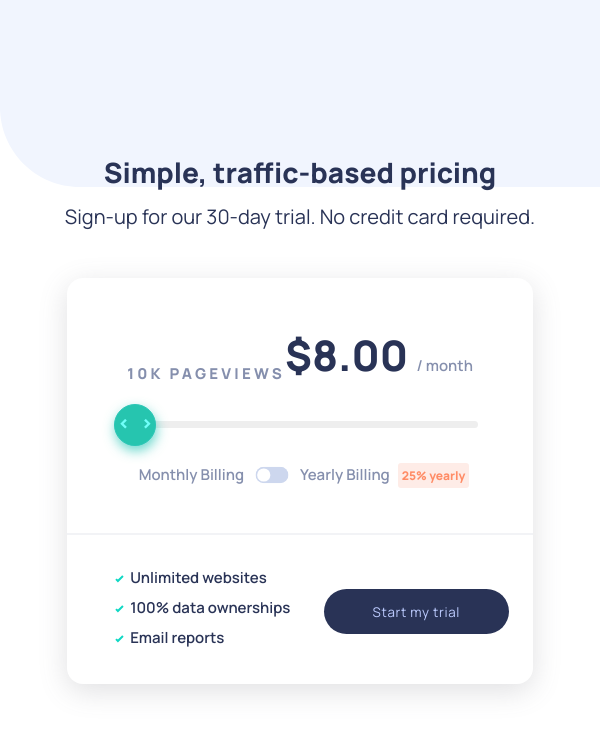
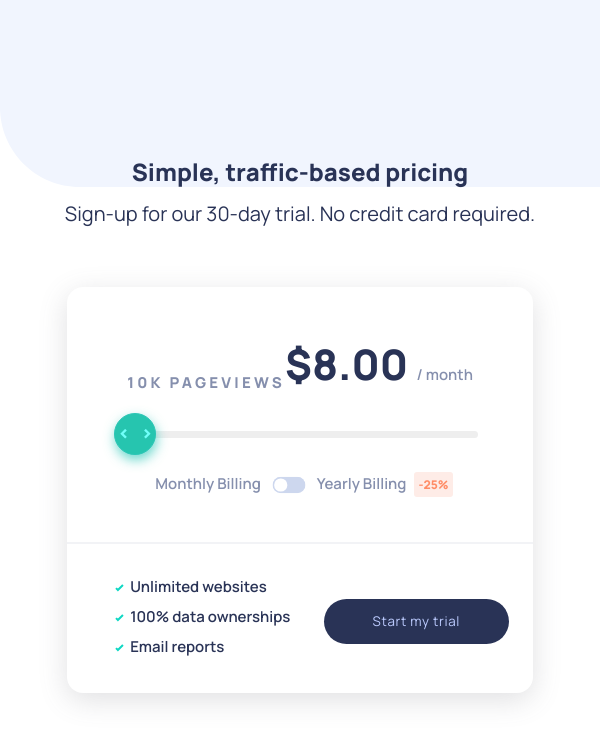
Before and after one commit to othewebdev/pricing-interactive, a React (Create React App) app: page / in a window 600 px wide. Shown: the top 742 px of the page. Built offline with nearby package versions, Linux system fonts and the light colour scheme.

Commit message:
[PI-7] Discount logic

```diff
--- a/src/components/Header/styles.css
+++ b/src/components/Header/styles.css
@@ -18,8 +18,15 @@ p {
   margin: 36px 0;
 }
 
-@media screen and (min-width: 500px) {
+@media screen and (max-width: 720px) {
+  .HeaderContainer {
+    color: hsl(227, 35%, 25%);
+    margin: 48px 0;
+  }
   h1 {
-    font-size: 28px;
+    font-size: 24px;
+  }
+  .p {
+    font-size: 12px;
   }
 }
--- a/src/components/PricingTool/PricingTool.jsx
+++ b/src/components/PricingTool/PricingTool.jsx
@@ -8,9 +8,13 @@ const PricingTool = () => {
   const [price, setPrice] = useState(8);
   const [pageviews, setPageviews] = useState("10k");
   const [isYearly, setIsYearly] = useState(false);
+  const [isMonthly, setMonthly] = useState(price);
+  const [isMobile, setIsMobile] = useState(false);
   const optionLabels = ["yes", "no"];
 
-  const [isMobile, setIsMobile] = useState(false);
+  const handleButton = () => {
+    window.location.reload(false);
+  };
 
   const handleResize = () => {
     if (window.innerWidth < 720) {
@@ -46,10 +50,6 @@ const PricingTool = () => {
     }
   }, [price]);
 
-  const handleButton = () => {
-    window.location.reload(false);
-  };
-
   return (
     <div className="Container">
       <div className="Top">
@@ -57,7 +57,7 @@ const PricingTool = () => {
           <span className="Pageviews">{pageviews} pageviews</span>
           {!isMobile && (
             <div className="PriceContainer">
-              <span>${price}.00 </span>
+              <span>${isYearly ? price * 0.75 : price}.00 </span>
               <span>{isYearly ? " / year" : " / month"}</span>
             </div>
           )}
@@ -66,17 +66,18 @@ const PricingTool = () => {
           currentPrice={price}
           updateMainPrice={setPrice}
           resetYearly={setIsYearly}
-          isYearly
         />
         {isMobile && (
           <div className="MobilePriceContainer">
-            <span>${price}.00 </span>
+            <span>${isYearly ? price * 0.75 : price}.00 </span>
             <span>{isYearly ? " / year" : " / month"}</span>
           </div>
         )}
         <Toggle
           id="yearly"
+          isMobile
           checked={isYearly}
+          setIsYearly
           onChange={setIsYearly}
           optionLabels
         />
--- a/src/components/PricingTool/styles.css
+++ b/src/components/PricingTool/styles.css
@@ -11,12 +11,6 @@
   transition: 0.2s ease all;
   box-shadow: rgba(100, 100, 111, 0.2) 0px 7px 29px 0px;
   border-radius: 16px;
-}
-
-@media screen and (min-width: 700px) {
-  .Container {
-    min-width: 700px;
-  }
 }
 
 .Top {
@@ -59,12 +53,6 @@ hr {
   margin-top: 30px;
   margin-bottom: 5px;
   border: 1px solid hsla(225, 20%, 60%, 0.11);
-}
-
-@media screen and (max-width: 700px) {
-  hr {
-    margin-top: 0px;
-  }
 }
 
 .Bottom {
@@ -114,3 +102,18 @@ hr {
   font-weight: 800;
   margin: 25px 0;
 }
+
+@media screen and (min-width: 720px) {
+  .Container {
+    min-width: 700px;
+  }
+}
+
+@media screen and (max-width: 720px) {
+  hr {
+    margin-top: 0px;
+  }
+  .Header {
+    justify-content: center;
+  }
+}
--- a/src/components/Slider/Slider.jsx
+++ b/src/components/Slider/Slider.jsx
@@ -3,12 +3,7 @@ import InputRange from "react-input-range";
 import "./styles.css";
 import "react-input-range/lib/css/index.css";
 
-const RangeSlider = ({
-  currentPrice,
-  updateMainPrice,
-  resetYearly,
-  isYearly,
-}) => {
+const RangeSlider = ({ currentPrice, updateMainPrice, resetYearly }) => {
   const priceFilter = (value) => {
     switch (value) {
       case 20:
@@ -28,7 +23,6 @@ const RangeSlider = ({
 
   const updatePrice = (updatedPrice) => {
     updateMainPrice(updatedPrice);
-    resetYearly(false);
   };
 
   return (
--- a/src/components/Toggle/Toggle.jsx
+++ b/src/components/Toggle/Toggle.jsx
@@ -1,7 +1,7 @@
 import React from "react";
 import "./styles.css";
 
-const Toggle = ({ id, checked, onChange, optionLabels }) => {
+const Toggle = ({ id, checked, onChange, optionLabels, isMobile }) => {
   return (
     <div className="ToggleContainer">
       <label>Monthly Billing</label>
@@ -24,7 +24,7 @@ const Toggle = ({ id, checked, onChange, optionLabels }) => {
         </label>
       </div>
       <label>Yearly Billing</label>
-      <small className="discount">25% yearly</small>
+      <small className="discount">{isMobile ? "-25%" : "25% yearly"}</small>
     </div>
   );
 };
```
